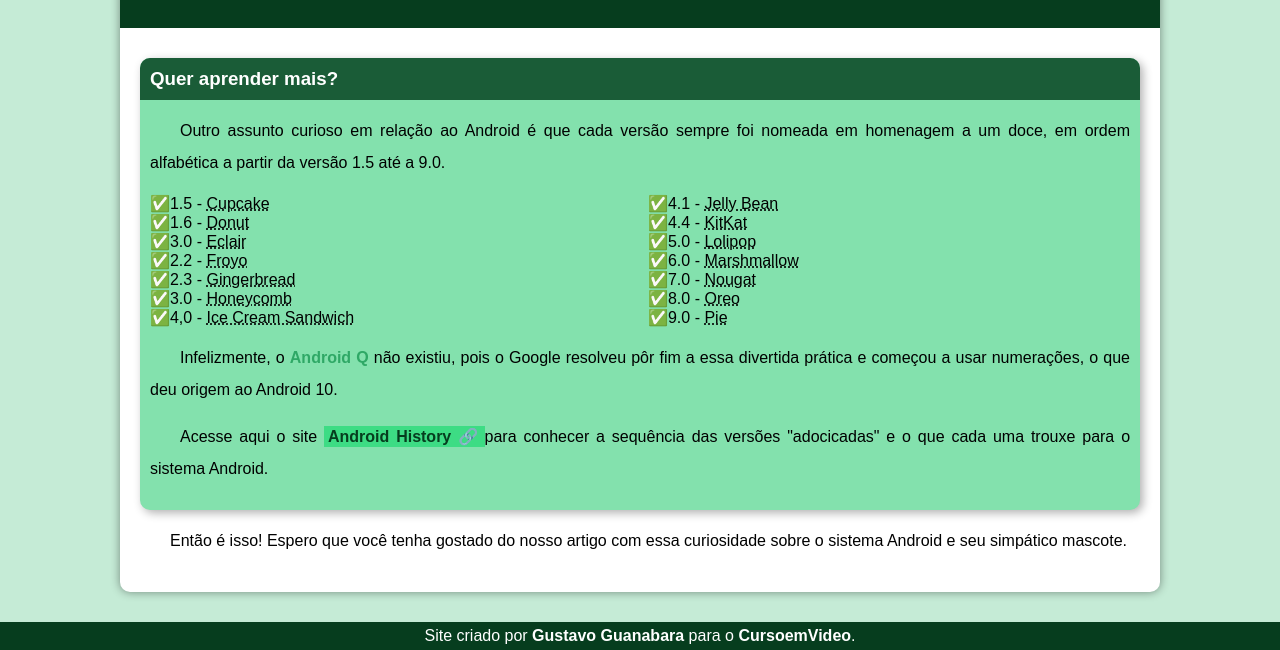
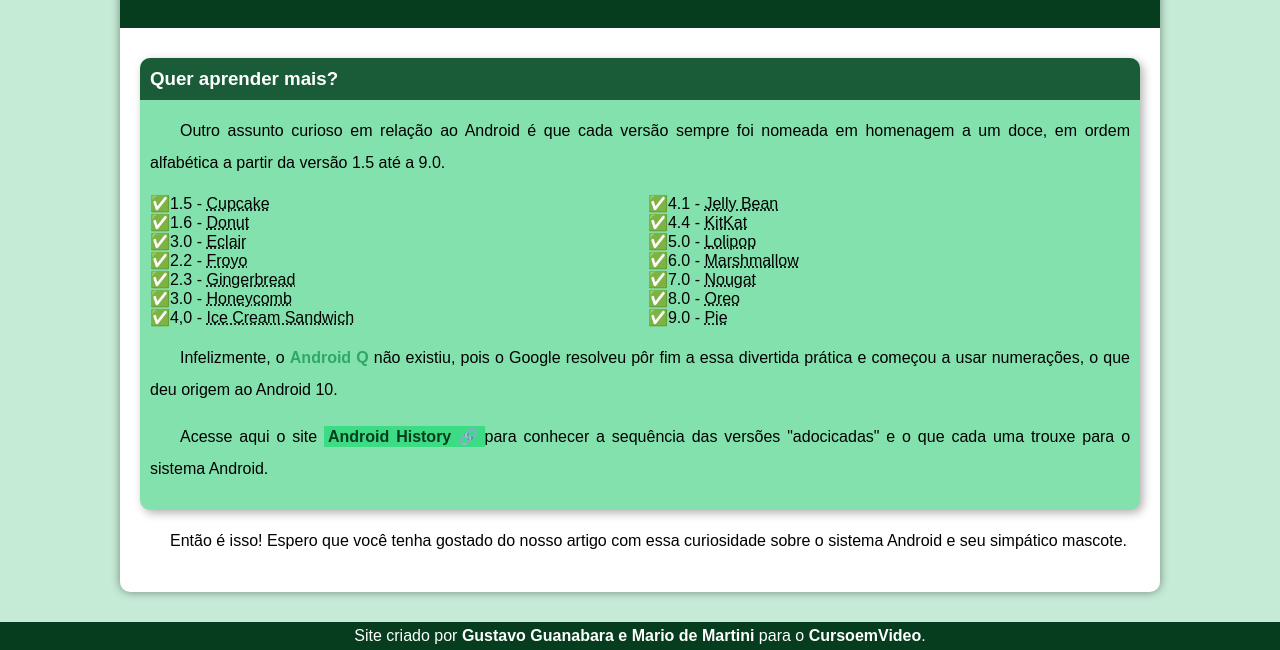
Before and after one commit to mariodemartini/projeto-android, a plain HTML site: page index.html in a window 1280 px wide. Shown: the part 2396-3046 px from the top of the page. Drawn offline with Linux system fonts and the light colour scheme.

Commit message:
Update index.html

```diff
--- a/index.html
+++ b/index.html
@@ -91,7 +91,7 @@
     </main>
 
     <footer>
-        <p>Site criado por <a href="https://gustavoguanabara.github.io/" target="_blank">Gustavo Guanabara</a> para o <a href="https://www.youtube.com/c/CursoemV%C3%ADdeo" target="_blank">CursoemVideo</a>.</p>
+        <p>Site criado por <a href="https://gustavoguanabara.github.io/" target="_blank">Gustavo Guanabara e Mario de Martini</a> para o <a href="https://www.youtube.com/c/CursoemV%C3%ADdeo" target="_blank">CursoemVideo</a>.</p>
     </footer>
 
 
```
